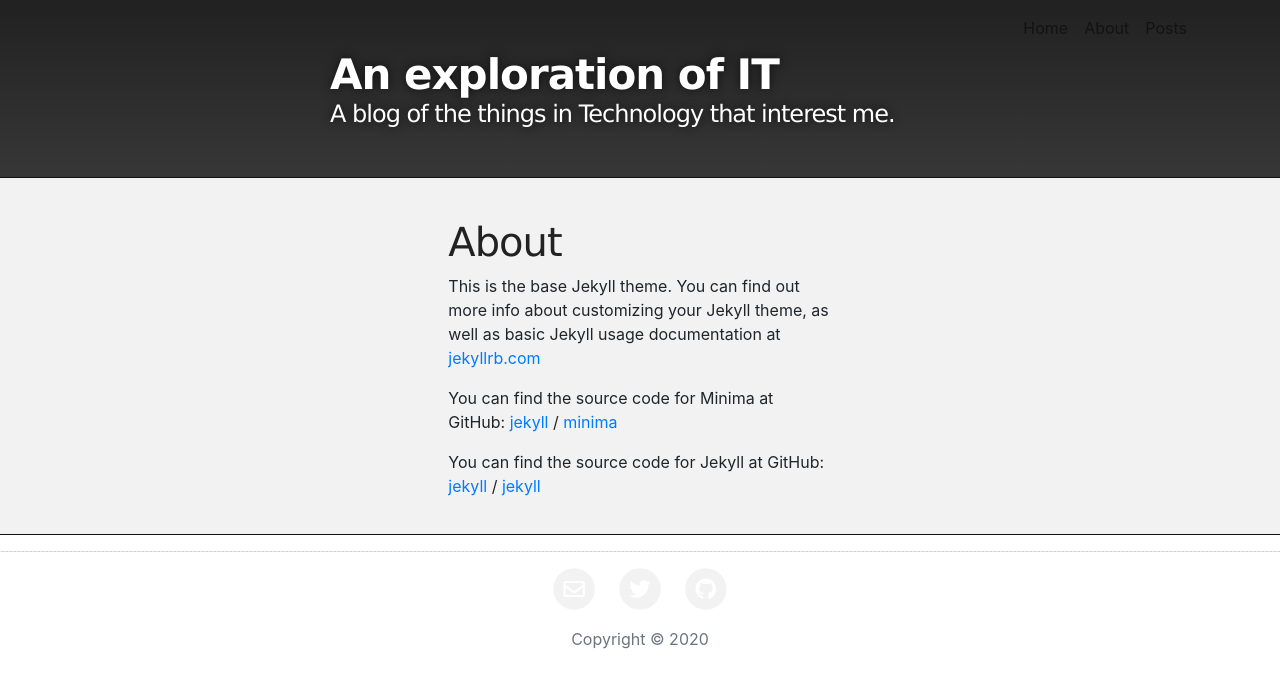
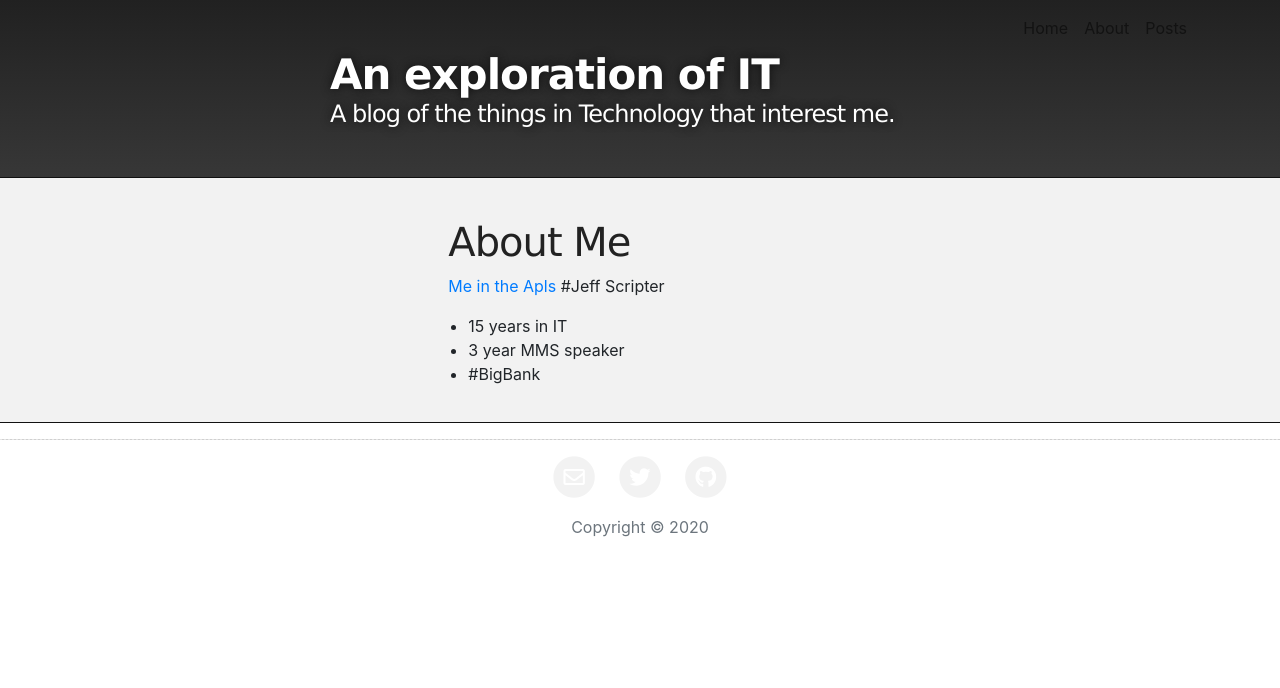
Before and after one commit to jpscripter/JPScripter.github.io, a Jekyll site: the page built from about.md, in a window 1280 px wide. Shown: the top 688 px of the page. Built offline with Jekyll 4.4.1, drawn with Linux system fonts in a browser that asks for light colours.

Commit message:
about me

```diff
--- a/about.markdown
+++ /dev/null
@@ -1,18 +0,0 @@
----
-layout: page
-title: About
-permalink: /about/
----
-
-This is the base Jekyll theme. You can find out more info about customizing your Jekyll theme, as well as basic Jekyll usage documentation at [jekyllrb.com](https://jekyllrb.com/)
-
-You can find the source code for Minima at GitHub:
-[jekyll][jekyll-organization] /
-[minima](https://github.com/jekyll/minima)
-
-You can find the source code for Jekyll at GitHub:
-[jekyll][jekyll-organization] /
-[jekyll](https://github.com/jekyll/jekyll)
-
-
-[jekyll-organization]: https://github.com/jekyll
--- /dev/null
+++ b/about.md
@@ -0,0 +1,10 @@
+---
+layout: page
+title: About Me
+permalink: /about/
+---
+[Me in the Apls](../assets/images/alps.jpg)
+#Jeff Scripter
+* 15 years in IT
+* 3 year MMS speaker
+* #BigBank
```
Also changed, not shown: ToDo.md (+0 -1 lines), assets/images/Alps.jpg (added), assets/images/Profile.jpeg (added), assets/images/WithMars.jpg (added).
